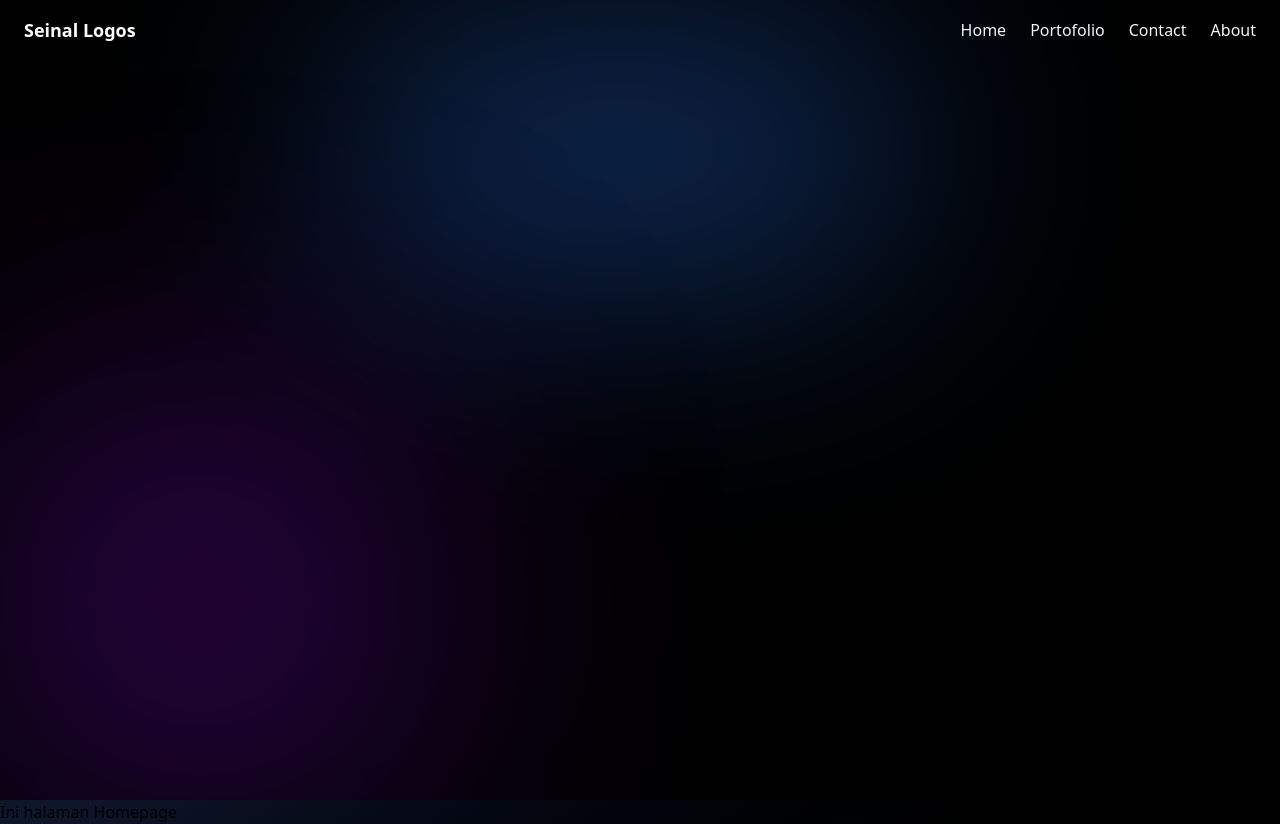
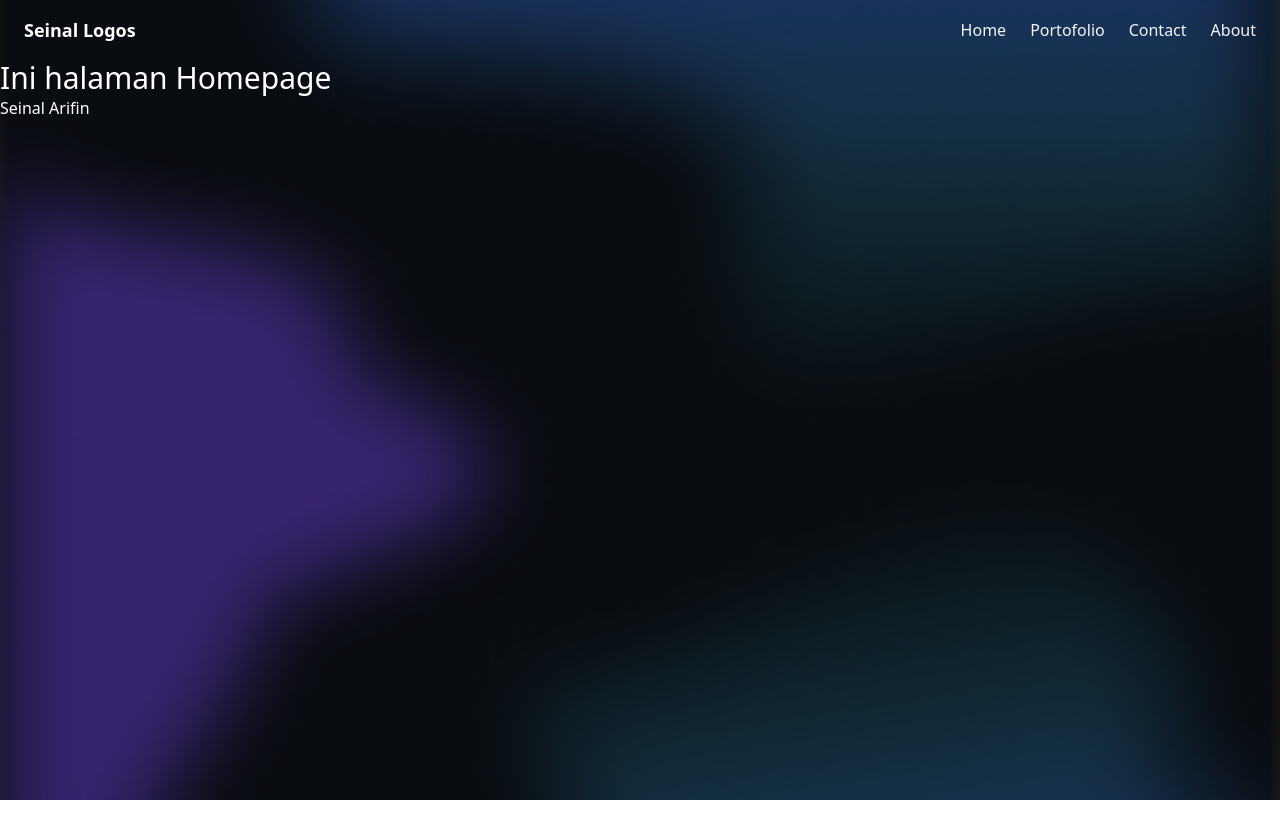
Before and after one commit to SeinalArifin149/My-Portofolio, a React app: page / in a window 1280 px wide. After the commit the page ends 800 px from the top, so only its background shows below. Built offline with nearby package versions, Linux system fonts and the light colour scheme; the HTML template or start-up script is replaced by a standard one.

Commit message:
Solve Structure file and folder,Background done

```diff
--- a/src/App.tsx
+++ b/src/App.tsx
@@ -2,7 +2,9 @@
 // import reactLogo from './assets/react.svg'
 // import viteLogo from '/vite.svg'
 import './App.css'
-import { Home } from'./pages/home/home'
+// import { Home } from'./pages/home/home'
+import { Home } from'./pages'
+import { Main } from './components'
 
 function App() {
 
--- a/src/components/index.ts
+++ b/src/components/index.ts
@@ -1,2 +1,2 @@
 export { Navbar } from './layout/navbar/Navbar'
-export { Main } from './layout/mainLayout'
+export { Main } from './layout/mainlLayout/mainLayout'
--- a/src/components/layout/mainLayout.tsx
+++ /dev/null
@@ -1,17 +0,0 @@
-import { Navbar } from './navbar/Navbar'
-
-export function Main() {
-  return (
-    <div className="relative min-h-screen bg-black overflow-hidden">
-
-      <div className="absolute top-0 left-1/4 w-[600px] h-[300px]
-                      bg-blue-500/30 blur-[120px] rounded-full" />
-
-      <div className="absolute bottom-0 left-0 w-[400px] h-[400px]
-                      bg-purple-600/40 blur-[140px] rounded-full" />
-     <div className="relative z-10">
-        <Navbar />
-      </div>
-    </div>
-  )
-}
--- /dev/null
+++ b/src/components/layout/mainlLayout/mainLayout.tsx
@@ -0,0 +1,32 @@
+import type { ReactNode } from "react"
+import { Navbar } from "../navbar/Navbar"
+
+type MainProps = {
+  children: ReactNode
+}
+
+export function Main({ children }: MainProps) {
+  return (
+    <div className="relative min-h-screen bg-[url('/Background.png')] bg-cover bg-center">
+      <div className="absolute inset-0 bg-black/30"></div>
+
+      <div className="relative z-10">
+        <Navbar />
+        {children}
+      </div>
+    </div>
+  )
+}
+
+
+// <div className="relative min-h-screen bg-black overflow-hidden">
+
+//   <div className="absolute top-0 left-1/4 w-[600px] h-[300px]
+//                   bg-blue-500/30 blur-[120px] rounded-full" />
+
+//   <div className="absolute bottom-0 left-0 w-[400px] h-[400px]
+//                   bg-purple-600/40 blur-[140px] rounded-full" />
+//  <div className="relative z-10">
+//     <Navbar />
+//   </div>
+// </div>
--- /dev/null
+++ b/src/pages/about/about.tsx
@@ -0,0 +1,13 @@
+import { Navbar, Main } from '../../components'
+export function about() {
+    return(
+        <div className="bg">
+
+        {/* <Navbar /> */}
+       <Main>
+      <h1 className="text-white text-3xl">Ini halaman Homepage</h1>
+      <h2 className="text-white">Seinal Arifin</h2>
+    </Main>
+        </div>
+    )
+}
--- /dev/null
+++ b/src/pages/contact/contact.tsx
@@ -0,0 +1,13 @@
+import { Navbar, Main } from '../../components'
+export function contact() {
+    return(
+        <div className="bg">
+
+        {/* <Navbar /> */}
+       <Main>
+      <h1 className="text-white text-3xl">Ini halaman Homepage</h1>
+      <h2 className="text-white">Seinal Arifin</h2>
+    </Main>
+        </div>
+    )
+}
--- a/src/pages/home/home.tsx
+++ b/src/pages/home/home.tsx
@@ -4,11 +4,11 @@ export function Home() {
     return(
         <div className="bg">
 
-        <>
-        <Main/>
         {/* <Navbar /> */}
-        <h1>Ini halaman Homepage</h1>
-        </>
+       <Main>
+      <h1 className="text-white text-3xl">Ini halaman Homepage</h1>
+      <h2 className="text-white">Seinal Arifin</h2>
+    </Main>
         </div>
     )
 }
--- /dev/null
+++ b/src/pages/index.ts
@@ -0,0 +1,4 @@
+export { Home } from './home/home'
+export { contact} from './contact/contact'
+export { about } from './about/about'
+export { portofolio } from './portofolio/portofolio'
--- /dev/null
+++ b/src/pages/portofolio/portofolio.tsx
@@ -0,0 +1,13 @@
+import { Navbar, Main } from '../../components'
+export function portofolio() {
+    return(
+        <div className="bg">
+
+        {/* <Navbar /> */}
+       <Main>
+      <h1 className="text-white text-3xl">Ini halaman Homepage</h1>
+      <h2 className="text-white">Seinal Arifin</h2>
+    </Main>
+        </div>
+    )
+}
```
Also changed, not shown: public/Background.png (added), 1 other file (tests, documents, lock files or other folders).
